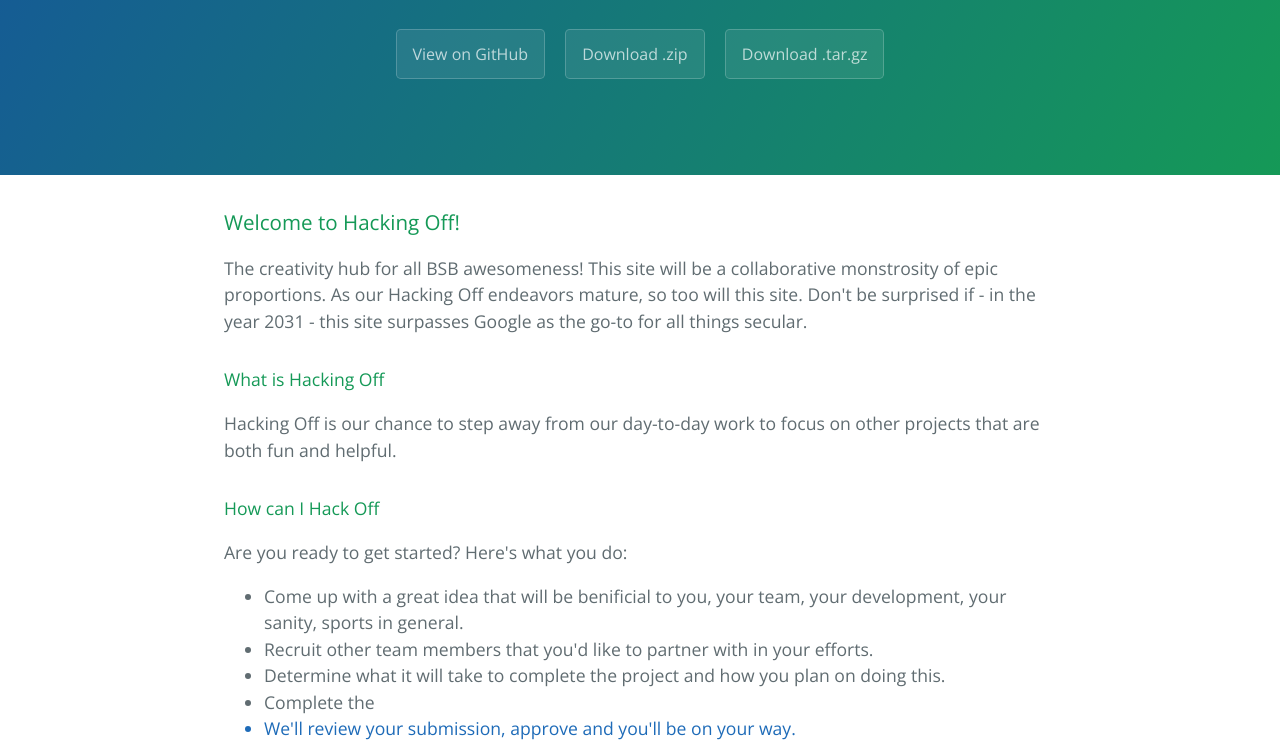
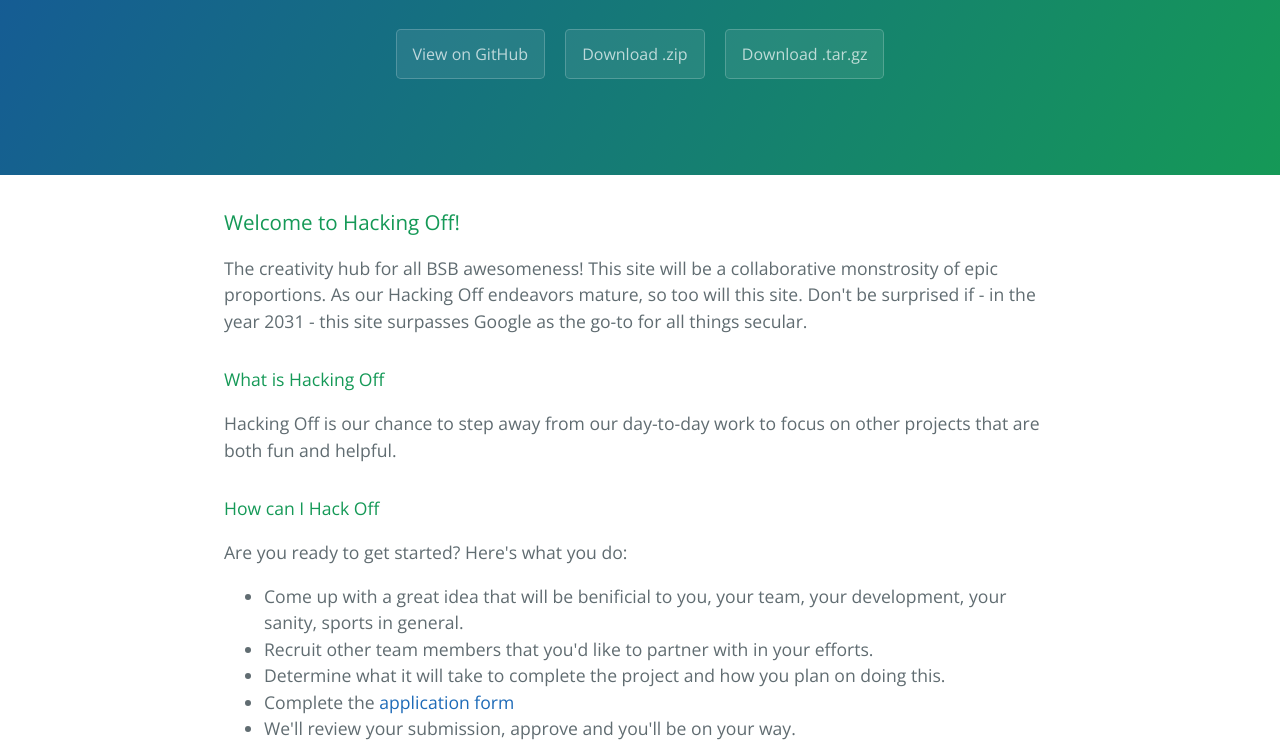
Before and after one commit to HackingOffBSB/Main, a plain HTML site: page index.html in a window 1280 px wide. Shown: the part 208-952 px from the top of the page. Drawn offline with nearby package versions, Linux system fonts and the light colour scheme.

Commit message:
Update index.html

```diff
--- a/index.html
+++ b/index.html
@@ -37,7 +37,7 @@
 <li>Come up with a great idea that will be benificial to you, your team, your development, your sanity, sports in general.</li>
 <li>Recruit other team members that you'd like to partner with in your efforts.</li>
 <li>Determine what it will take to complete the project and how you plan on doing this.</li>
-<li>Complete the<a href=“https://docs.google.com/a/bluesombrero.com/forms/d/1vSd841PXeXUMle4x4j-yBBRK8jo49QSIozwF-inyBeM/viewform” application form</a></li>
+<li>Complete the<a href="https://docs.google.com/a/bluesombrero.com/forms/d/1vSd841PXeXUMle4x4j-yBBRK8jo49QSIozwF-inyBeM/viewform"> application form</a></li>
 <li>We'll review your submission, approve and you'll be on your way.</li>
 <li>Each month you can use 16 hours of in-office time and infinity hours of your personal time to work on your project.</li>
 <li>Once each month we'll review all the projects to see how things are progressing and if anyone else can be helpful.</li>
```
